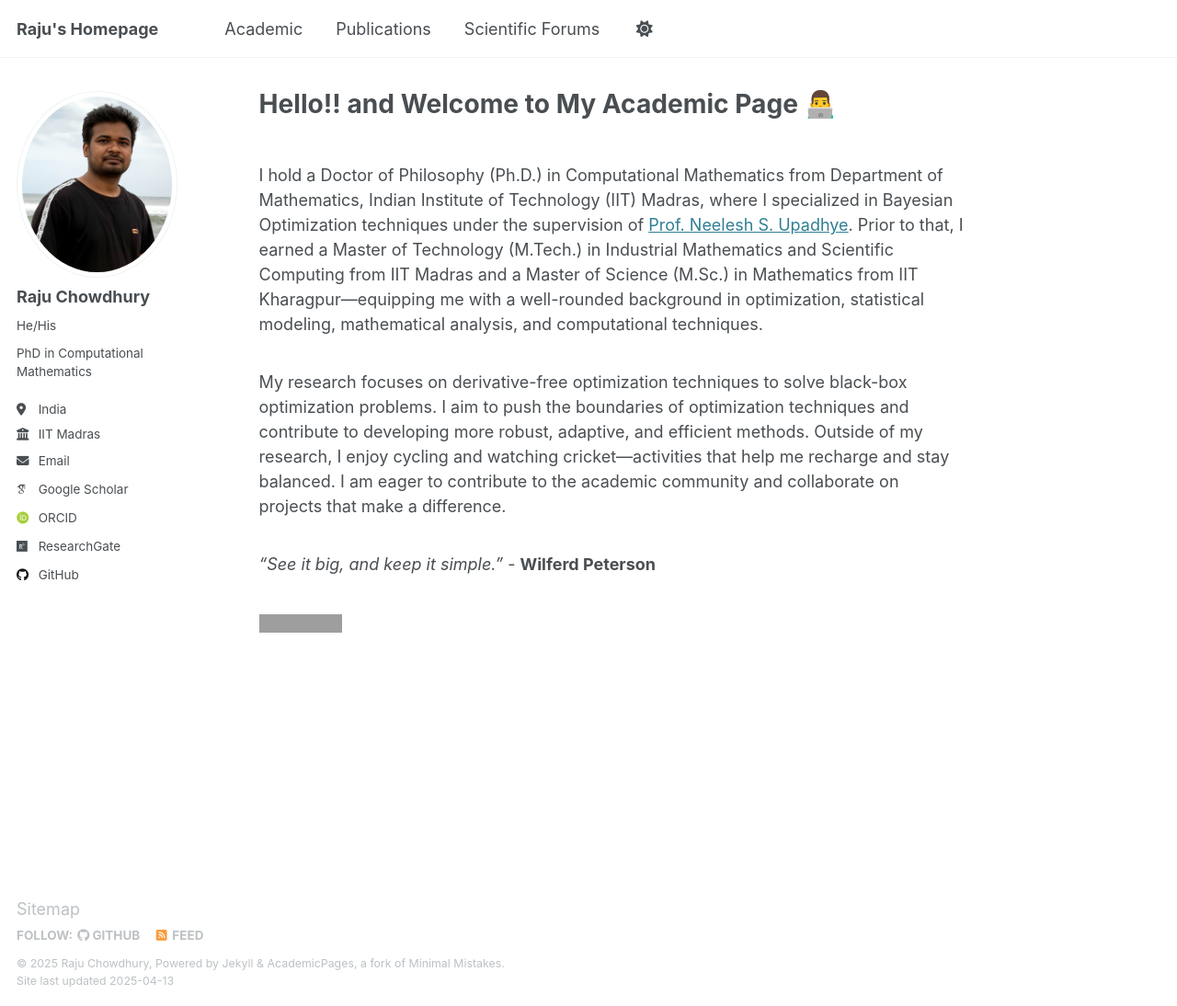
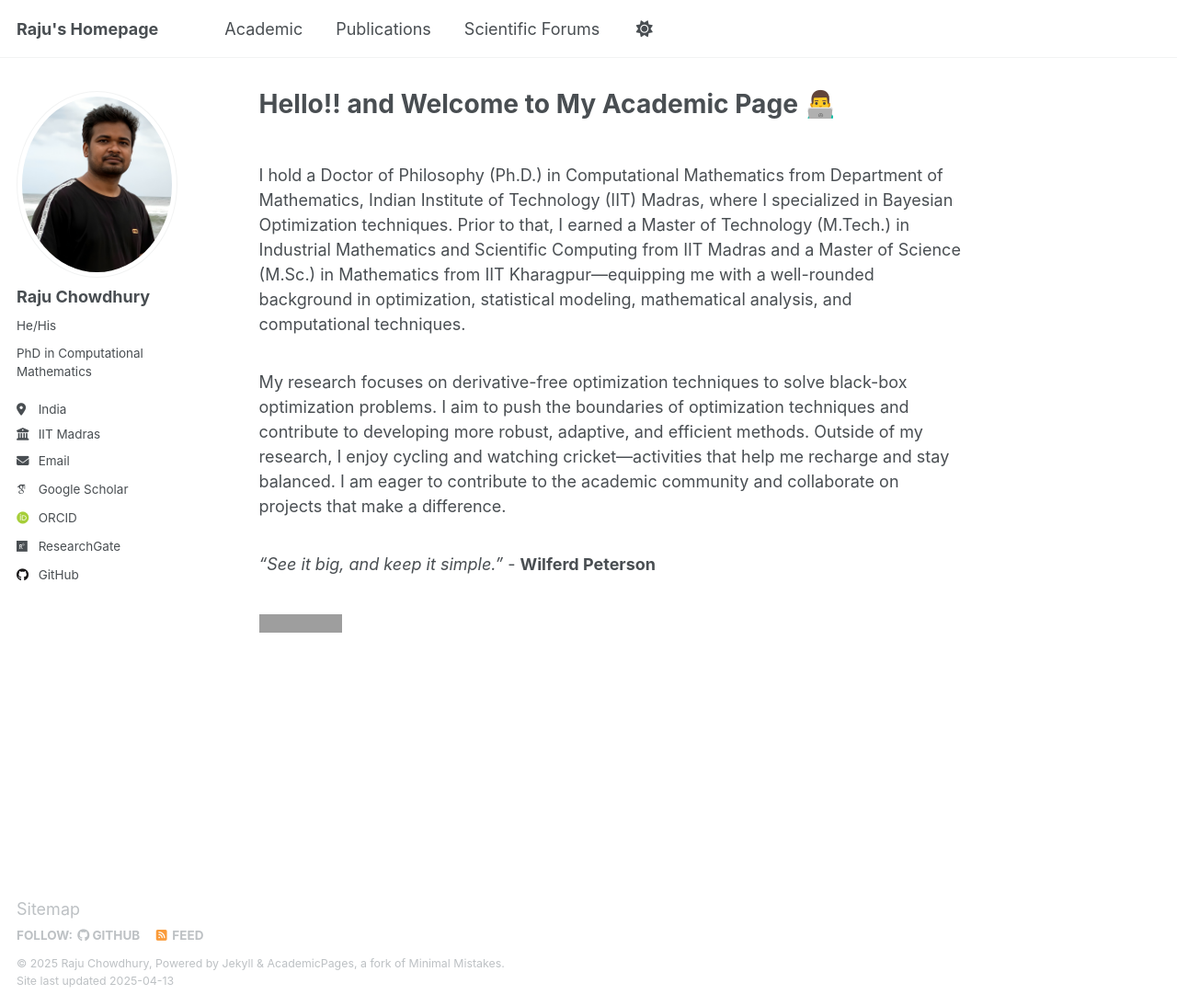
Before and after one commit to craju06/craju06.github.io, a Jekyll site: the page built from _pages/about.md, in a window 1280 px wide and 1094 px high. Shown: the whole window at 92% size. Built offline with Jekyll 4.4.1, drawn with Linux system fonts in a browser that asks for light colours; some web fonts are replaced; grey boxes are pictures that could not be loaded.

Commit message:
some changes

```diff
--- a/_pages/about.md
+++ b/_pages/about.md
@@ -9,7 +9,7 @@ redirect_from:
 
 >
 
-I hold a Doctor of Philosophy (Ph.D.) in Computational Mathematics from Department of Mathematics, Indian Institute of Technology (IIT) Madras, where I specialized in Bayesian Optimization techniques under the supervision of [Prof. Neelesh S. Upadhye](https://math.iitm.ac.in/innerfaculty.php?fname=Neelesh%20Shankar). Prior to that, I earned a Master of Technology (M.Tech.) in Industrial Mathematics and Scientific Computing from IIT Madras and a Master of Science (M.Sc.) in Mathematics from IIT Kharagpur—equipping me with a well-rounded background in optimization, statistical modeling, mathematical analysis, and computational techniques.
+I hold a Doctor of Philosophy (Ph.D.) in Computational Mathematics from Department of Mathematics, Indian Institute of Technology (IIT) Madras, where I specialized in Bayesian Optimization techniques. Prior to that, I earned a Master of Technology (M.Tech.) in Industrial Mathematics and Scientific Computing from IIT Madras and a Master of Science (M.Sc.) in Mathematics from IIT Kharagpur—equipping me with a well-rounded background in optimization, statistical modeling, mathematical analysis, and computational techniques.
 
 >
 
```
Also changed, not shown: _pages/academic.md (+1 -1 lines).
